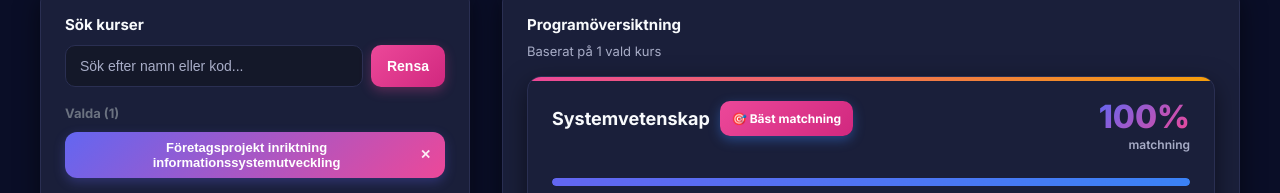
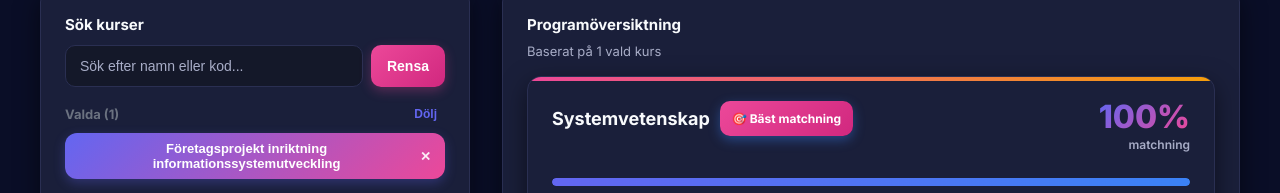
Before and after one commit to ricmanner/IT-program-matcher, a Next.js app: page / in a window 1280 px wide. Both pictures are taken after a click on the label 255 px from the left and 754 px from the top of the page. Shown: the part 354-547 px from the top of the page. Built offline with nearby package versions, Linux system fonts and the light colour scheme.

Commit message:
added collapsible selected courses section

```diff
--- a/components/CourseSelector.js
+++ b/components/CourseSelector.js
@@ -2,6 +2,7 @@ import { useState, useMemo } from 'react'
 
 export default function CourseSelector({ courses, selectedIds, onChange, courseOverlapCounts = {} }) {
   const [q, setQ] = useState('')
+  const [showSelected, setShowSelected] = useState(true)
 
   const filtered = useMemo(() => {
     const s = q.trim().toLowerCase()
@@ -37,9 +38,38 @@ export default function CourseSelector({ courses, selectedIds, onChange, courseO
 
       {selectedIds.length > 0 && (
         <div style={{marginBottom:16}}>
-          <div style={{fontWeight:700,fontSize:13,color:'#6b7280',marginBottom:8}}>
-            Valda ({selectedIds.length})
+          <div
+            style={{
+              fontWeight:700,
+              fontSize:13,
+              color:'#6b7280',
+              marginBottom:8,
+              display:'flex',
+              alignItems:'center',
+              justifyContent:'space-between'
+            }}
+          >
+            <span>Valda ({selectedIds.length})</span>
+            <button
+              onClick={() => setShowSelected(!showSelected)}
+              style={{
+                background:'none',
+                border:'none',
+                color:'var(--primary)',
+                cursor:'pointer',
+                fontSize:12,
+                fontWeight:600,
+                padding:'4px 8px',
+                borderRadius:6,
+                transition:'all 0.2s'
+              }}
+              onMouseOver={(e) => e.target.style.background = 'rgba(59,130,246,0.1)'}
+              onMouseOut={(e) => e.target.style.background = 'none'}
+            >
+              {showSelected ? 'Dölj' : 'Visa'}
+            </button>
           </div>
+          {showSelected && (
             <div className="selected-chips">
               {selectedIds.map(id => {
                 const c = courses.find(x => x.id === id)
@@ -56,6 +86,7 @@ export default function CourseSelector({ courses, selectedIds, onChange, courseO
                 )
               }).filter(Boolean)}
             </div>
+          )}
         </div>
       )}
 
```
Lines whose indentation alone changed are shown as unchanged.
